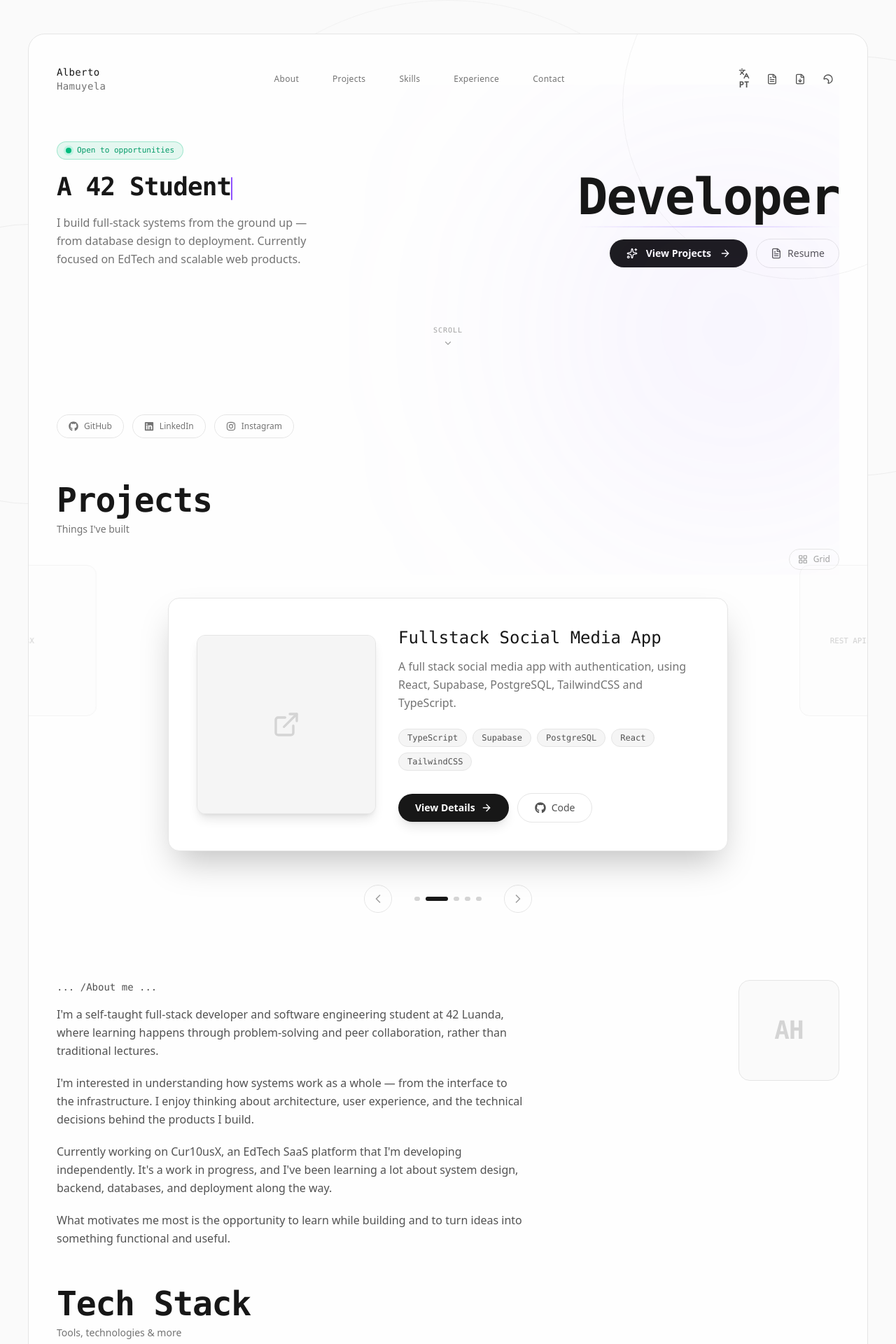
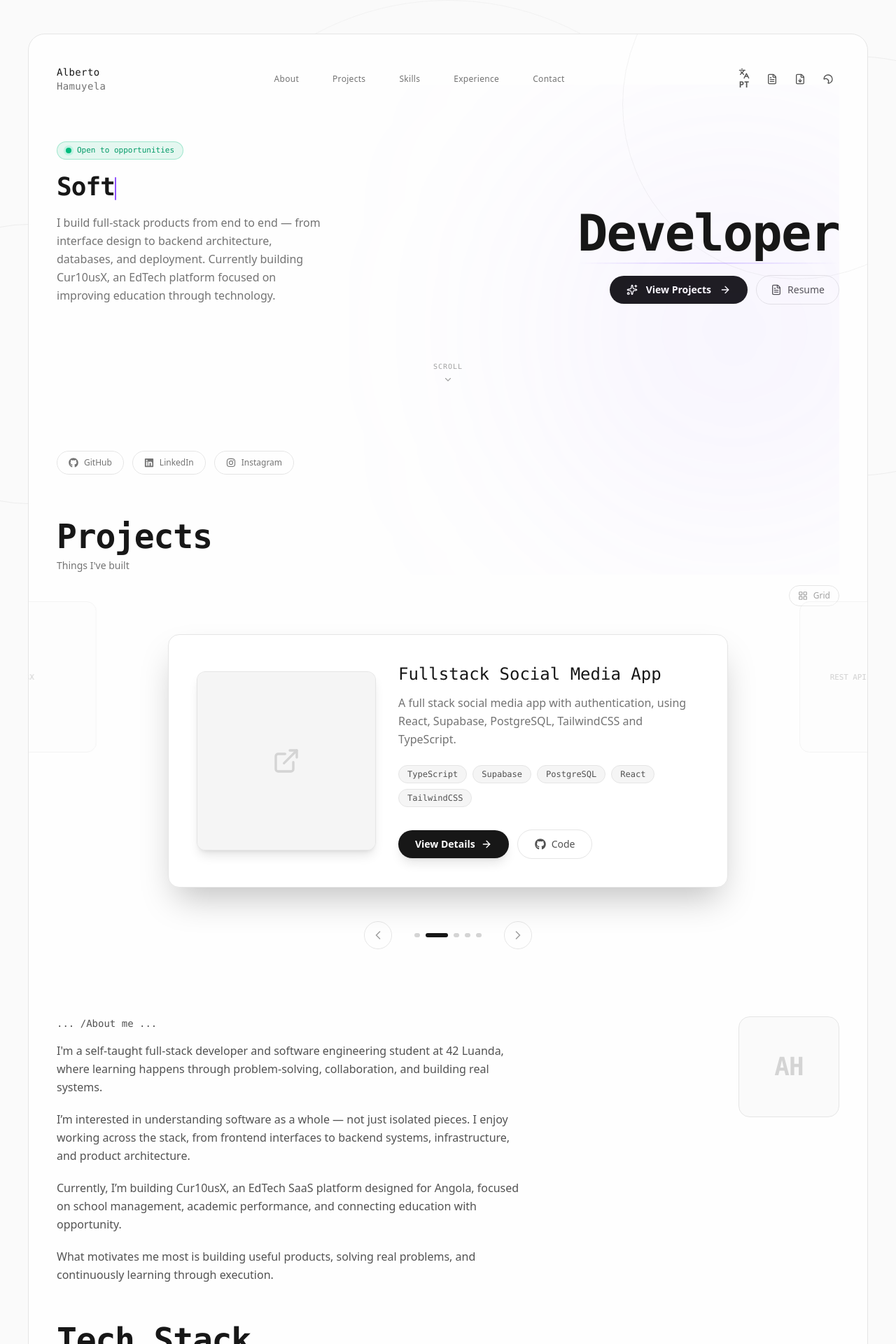
Before and after one commit to ahamuyel/alber701h, a Next.js app: page / in a window 1280 px wide. Shown: the top 1920 px of the page at 70% size. Built offline with nearby package versions, Linux system fonts and the light colour scheme.

Commit message:
last updated

```diff
--- a/app/data/index.ts
+++ b/app/data/index.ts
@@ -2,7 +2,7 @@ import type { Project, Skill, WorkExperience, Certification, SocialLink } from '
 import { Monitor, Brain, Rocket, Palette, Shield, Puzzle } from 'lucide-react';
 import { FaGithub, FaLinkedin, FaInstagram } from 'react-icons/fa';
 
-export const cvUrl = '/cv.txt';
+export const cvUrl = '/resume.pdf';
 export const resumeUrl = '/resume.pdf';
 
 export const projects: Project[] = [
@@ -11,7 +11,7 @@ export const projects: Project[] = [
     title: 'Cur10usX',
     description: 'A student platform that turns academic data into portfolios, growth, and career opportunities.',
     longDescription: 'Cur10usX is a comprehensive student platform designed to bridge the gap between academic performance and career development. It automatically transforms grades, projects, and achievements into professional portfolios, tracks growth metrics, and connects students with relevant opportunities.',
-    image: '/api/preview?url=https://cur10us-sm.vercel.app',
+    image: '/api/preview?url=https://cur10usx.vercel.app',
     tags: ['Next.js', 'Node.js', 'PostgreSQL', 'Prisma', 'Docker'],
     features: [
       'Automated portfolio generation from academic data',
--- a/app/translations/en.ts
+++ b/app/translations/en.ts
@@ -6,6 +6,7 @@ const en = {
     experience: 'Experience',
     contact: 'Contact',
   },
+
   header: {
     viewResume: 'View Resume',
     downloadCV: 'Download CV',
@@ -13,25 +14,50 @@ const en = {
     switchToDark: 'Switch to dark mode',
     toggleMenu: 'Toggle mobile menu',
   },
+
   hero: {
-    typewriter: ["Hi, I'm Alberto IH", 'A 42 Student', 'Web Developer', 'DevOps', "Cur10usX's founder"],
+    typewriter: [
+      "Hi, I'm Alberto Hamuyela",
+      'Software Engineering Student',
+      'Full-Stack Developer',
+      'Product Builder',
+      'Founder of Cur10usX',
+    ],
+
     available: 'Open to opportunities',
+
     viewProjects: 'View Projects',
+
     resume: 'Resume',
-    tagline: 'I build full-stack systems from the ground up — from database design to deployment. Currently focused on EdTech and scalable web products.',
+
+    tagline:
+      'I build full-stack products from end to end — from interface design to backend architecture, databases, and deployment. Currently building Cur10usX, an EdTech platform focused on improving education through technology.',
+
     developer: 'Developer',
   },
+
   about: {
     heading: '... /About me ...',
-    body: "I'm a self-taught full-stack developer and software engineering student at 42 Luanda, where learning happens through problem-solving and peer collaboration, rather than traditional lectures.\n\nI'm interested in understanding how systems work as a whole — from the interface to the infrastructure. I enjoy thinking about architecture, user experience, and the technical decisions behind the products I build.\n\nCurrently working on Cur10usX, an EdTech SaaS platform that I'm developing independently. It's a work in progress, and I've been learning a lot about system design, backend, databases, and deployment along the way.\n\nWhat motivates me most is the opportunity to learn while building and to turn ideas into something functional and useful.",
+
+    body: `I'm a self-taught full-stack developer and software engineering student at 42 Luanda, where learning happens through problem-solving, collaboration, and building real systems.
+
+I’m interested in understanding software as a whole — not just isolated pieces. I enjoy working across the stack, from frontend interfaces to backend systems, infrastructure, and product architecture.
+
+Currently, I’m building Cur10usX, an EdTech SaaS platform designed for Angola, focused on school management, academic performance, and connecting education with opportunity.
+
+What motivates me most is building useful products, solving real problems, and continuously learning through execution.`,
+
     techStack: 'Tech Stack',
-    techStackSub: 'Tools, technologies & more',
+
+    techStackSub: 'Tools, technologies & systems I work with',
   },
+
   experience: {
-    subtitle: 'Some of my {highlight} and tools I work with',
+    subtitle: 'Some of my {highlight} and technologies I work with',
     work: 'Work',
     totalLabel: 'Total work experience',
   },
+
   projects: {
     title: 'Projects',
     subtitle: "Things I've built",
@@ -46,27 +72,41 @@ const en = {
     next: 'Next project',
     goTo: 'Go to project {n}',
   },
+
   footer: {
     heading: "Let's work together",
-    subtitle: 'Always open to new opportunities and interesting projects',
+
+    subtitle:
+      'Always open to internships, collaborations, and ambitious projects.',
+
     emailPlaceholder: 'Your email',
+
     messagePlaceholder: 'Your message',
+
     send: 'Send Message',
+
     sent: 'Sent!',
+
     email: 'Email',
-    copyright: '© {year} Alberto Hamuyela. All rights reserved.',
+
+    copyright:
+      '© {year} Alberto Hamuyela. All rights reserved.',
   },
+
   notFound: {
     title: 'Page not found',
-    description: "The page you're looking for doesn't exist or has been moved.",
+    description:
+      "The page you're looking for doesn't exist or has been moved.",
     backHome: 'Back to home',
   },
+
   error: {
     title: 'Something went wrong',
     defaultMessage: 'An unexpected error occurred.',
     errorId: 'Error ID: {digest}',
     retry: 'Try again',
   },
+
   language: {
     switchTo: 'Switch to Portuguese',
   },
--- a/app/translations/pt.ts
+++ b/app/translations/pt.ts
@@ -11,21 +11,28 @@ const pt = {
     downloadCV: 'Baixar CV',
     switchToLight: 'Alternar para modo claro',
     switchToDark: 'Alternar para modo escuro',
-    toggleMenu: 'Abrir menu',
+    toggleMenu: 'Alternar menu mobile',
   },
   hero: {
-    typewriter: ['Olá, sou Alberto IH', 'Estudante da 42', 'Desenvolvedor Web', 'DevOps', 'Fundador da Cur10usX'],
+    typewriter: [
+      'Olá, sou Alberto Hamuyela',
+      'Estudante de Engenharia de Software',
+      'Desenvolvedor Full-Stack',
+      'Product Builder',
+      'Fundador da Cur10usX',
+    ],
     available: 'Disponível para oportunidades',
     viewProjects: 'Ver Projetos',
     resume: 'Currículo',
-    tagline: 'Construo sistemas full-stack do zero — da base de dados ao deployment. Focado em EdTech e produtos web escaláveis.',
+    tagline:
+      'Crio produtos full-stack do início ao fim — desde o design da interface até a arquitetura do backend, bancos de dados e deployment. Atualmente estou a construir a Cur10usX, uma plataforma EdTech focada em melhorar a educação através da tecnologia.',
     developer: 'Desenvolvedor',
   },
   about: {
     heading: '... /Sobre mim ...',
-    body: 'Sou um desenvolvedor full-stack autodidata e estudante de engenharia de software na 42 Luanda, onde o aprendizado acontece através da resolução de problemas e colaboração entre pares, em vez de aulas tradicionais.\n\nTenho interesse em entender como sistemas funcionam como um todo — desde a interface até a infraestrutura. Gosto de pensar em arquitetura, experiência do utilizador e nas decisões técnicas por trás dos produtos que construo.\n\nAtualmente estou a trabalhar na Cur10usX, uma plataforma SaaS EdTech, que estou a desenvolver de forma independente. É um projeto em evolução, onde tenho vindo a aprender bastante sobre design de sistemas, backend, bases de dados e deploy.\n\nO que mais me motiva é a oportunidade de aprender enquanto construo e de transformar ideias em algo funcional e útil.',
-    techStack: 'Competências',
-    techStackSub: 'Ferramentas, tecnologias & mais',
+    body: 'Sou um desenvolvedor full-stack autodidata e estudante de engenharia de software na 42 Luanda, onde o aprendizado acontece através da resolução de problemas, colaboração e construção de sistemas reais.\n\nTenho interesse em entender o software como um todo — não apenas peças isoladas. Gosto de trabalhar em toda a stack, desde interfaces frontend até sistemas backend, infraestrutura e arquitetura de produto.\n\nAtualmente, estou a construir a Cur10usX, uma plataforma SaaS EdTech projetada para Angola, focada em gestão escolar, desempenho académico e conectar a educação com oportunidades.\n\nO que mais me motiva é construir produtos úteis, resolver problemas reais e aprender continuamente através da execução.',
+    techStack: 'Stack de Tecnologias',
+    techStackSub: 'Ferramentas, tecnologias e sistemas com que trabalho',
   },
   experience: {
     subtitle: 'Algumas das minhas {highlight} e ferramentas que uso',
@@ -48,7 +55,8 @@ const pt = {
   },
   footer: {
     heading: 'Vamos trabalhar juntos',
-    subtitle: 'Sempre aberto a novas oportunidades e projetos interessantes',
+    subtitle:
+      'Sempre aberto a estágios, colaborações e projetos ambiciosos.',
     emailPlaceholder: 'Seu email',
     messagePlaceholder: 'Sua mensagem',
     send: 'Enviar Mensagem',
```
